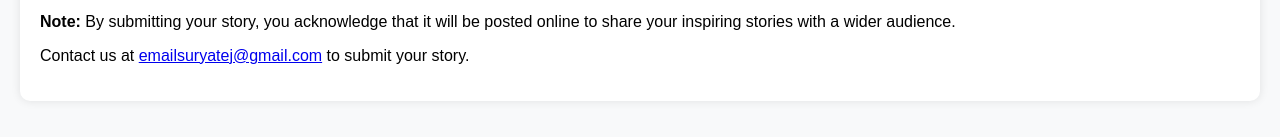
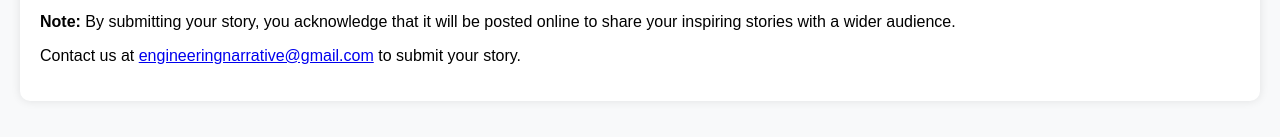
Before and after one commit to suryatej-cyber/Engineering-Narratives, a plain HTML site: page index.html in a window 1280 px wide. Shown: the part 930-1067 px from the top of the page. Drawn offline with Linux system fonts and the light colour scheme.

Commit message:
Update index.html

```diff
--- a/index.html
+++ b/index.html
@@ -105,7 +105,7 @@ footer {
         <h2>Submit Your Story</h2>
         <p>We invite engineers, engineering students, and professionals to share their personal narratives. Your story can inspire and contribute to a richer understanding of the engineering community.</p>
         <p><strong>Note:</strong> By submitting your story, you acknowledge that it will be posted online to share your inspiring stories with a wider audience.</p>
-        <p>Contact us at <a href="mailto:emailsuryatej@gmail.com">emailsuryatej@gmail.com</a> to submit your story.</p>
+        <p>Contact us at <a href="mailto:engineeringnarrative@gmail.com">engineeringnarrative@gmail.com</a> to submit your story.</p>
     </section>
 
     <footer>
```
